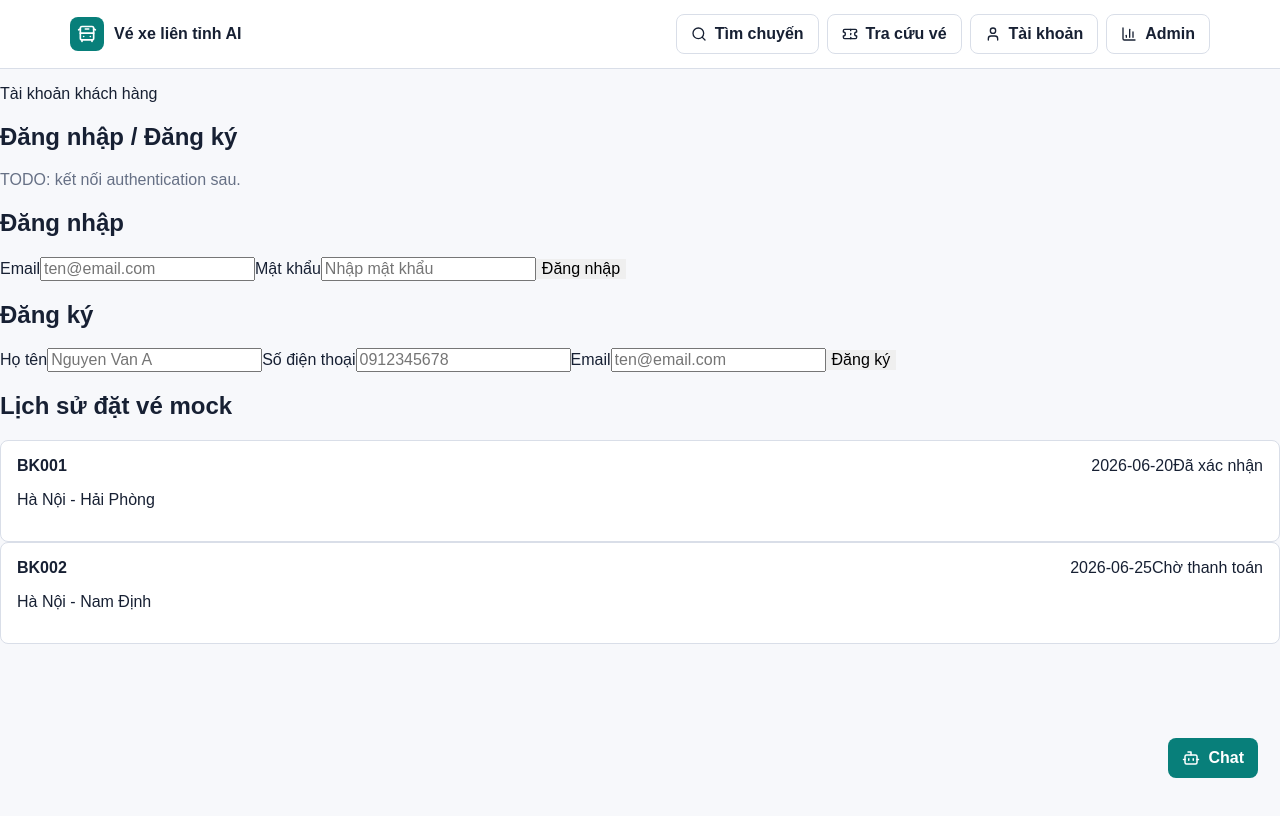
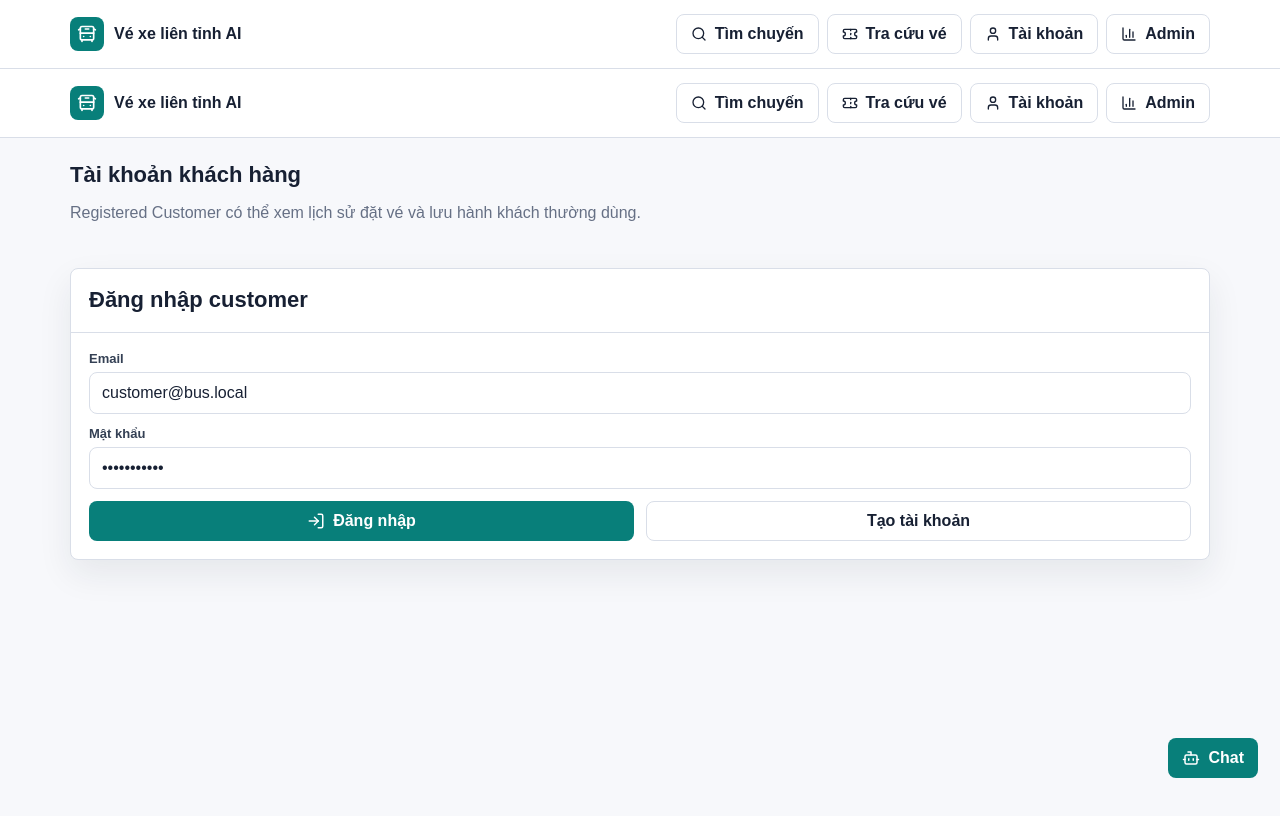
Before and after one commit to kinnynee/H-th-ng-t-v-xe-kh-ch-li-n-t-nh-t-ch-h-p-AI, a Next.js app in the folder apps/web/: page /account in a window 1280 px wide. Shown: the top 816 px of the page. Built offline with nearby package versions, Linux system fonts and the light colour scheme.

Commit message:
feat(web): enhance customer account management

```diff
--- a/apps/web/src/app/account/page.jsx
+++ b/apps/web/src/app/account/page.jsx
@@ -1,83 +1,255 @@
-'use client';
+"use client";
 
-import { useState } from 'react';
+import { useEffect, useState } from "react";
+import { LogIn, Plus, Save, Trash2, UserRound, XCircle } from "lucide-react";
+import SiteChrome from "../../components/SiteChrome";
+import { gql, money, shortDateTime } from "../../lib/graphql";
 
-const history = [
-  { code: 'BK001', route: 'Hà Nội - Hải Phòng', date: '2026-06-20', status: 'Đã xác nhận' },
-  { code: 'BK002', route: 'Hà Nội - Nam Định', date: '2026-06-25', status: 'Chờ thanh toán' },
-];
+const LOGIN = `
+mutation Login($email: String!, $password: String!) {
+  login(email: $email, password: $password) {
+    accessToken
+    user { id email role name savedPassengers { id fullName phone email documentId } }
+  }
+}`;
+
+const REGISTER = `
+mutation Register($input: RegisterCustomerInput!) {
+  registerCustomer(input: $input) {
+    accessToken
+    user { id email role name savedPassengers { id fullName phone email documentId } }
+  }
+}`;
+
+const ACCOUNT = `
+query Account($userId: ID!) {
+  myBookings(userId: $userId) {
+    code status routeName departureTime customerEmail totalAmount
+    seatIds
+    tickets { id seatId qrPayload }
+  }
+  savedPassengers(userId: $userId) {
+    id fullName phone email documentId
+  }
+}`;
+
+const SAVE_PASSENGER = `
+mutation SavePassenger($userId: ID!, $passenger: SavedPassengerInput!) {
+  savePassenger(userId: $userId, passenger: $passenger) {
+    id fullName phone email documentId
+  }
+}`;
+
+const DELETE_PASSENGER = `
+mutation DeletePassenger($userId: ID!, $passengerId: ID!) {
+  deleteSavedPassenger(userId: $userId, passengerId: $passengerId)
+}`;
+
+const CANCEL = `
+mutation Cancel($code: ID!) {
+  cancelBooking(code: $code) { code status }
+}`;
 
 export default function AccountPage() {
-  const [notice, setNotice] = useState('');
+  const [mode, setMode] = useState("login");
+  const [user, setUser] = useState(null);
+  const [credentials, setCredentials] = useState({
+    name: "Customer Demo",
+    email: "customer@bus.local",
+    password: "customer123"
+  });
+  const [passenger, setPassenger] = useState({
+    fullName: "Nguyễn Văn An",
+    phone: "0909000000",
+    email: "customer@bus.local",
+    documentId: "CCCD001"
+  });
+  const [bookings, setBookings] = useState([]);
+  const [passengers, setPassengers] = useState([]);
+  const [message, setMessage] = useState("");
 
-  const handleSubmit = (event, mode) => {
-    event.preventDefault();
-    setNotice(`Đây là form mock cho chức năng ${mode}.`);
-    // TODO: Kết nối authentication sau.
-  };
+  async function loadAccount(nextUser = user) {
+    if (!nextUser) return;
+    const data = await gql(ACCOUNT, { userId: nextUser.id });
+    setBookings(data.myBookings);
+    setPassengers(data.savedPassengers);
+  }
+
+  useEffect(() => {
+    const raw = localStorage.getItem("busUser");
+    if (!raw || !localStorage.getItem("busAccessToken")) return;
+    const stored = JSON.parse(raw);
+    setUser(stored);
+    loadAccount(stored).catch((error) => setMessage(error.message));
+  }, []);
+
+  async function submitAuth() {
+    setMessage("");
+    try {
+      const data = mode === "login"
+        ? await gql(LOGIN, { email: credentials.email, password: credentials.password })
+        : await gql(REGISTER, { input: credentials });
+      const auth = mode === "login" ? data.login : data.registerCustomer;
+      const nextUser = auth.user;
+      if (nextUser.role !== "CUSTOMER") {
+        setMessage("Trang này dành cho tài khoản CUSTOMER.");
+        return;
+      }
+      localStorage.setItem("busUser", JSON.stringify(nextUser));
+      localStorage.setItem("busAccessToken", auth.accessToken);
+      setUser(nextUser);
+      setPassenger((current) => ({ ...current, email: nextUser.email }));
+      await loadAccount(nextUser);
+      setMessage("Đăng nhập customer thành công.");
+    } catch (error) {
+      setMessage(error.message);
+    }
+  }
+
+  function logout() {
+    localStorage.removeItem("busUser");
+    localStorage.removeItem("busAccessToken");
+    setUser(null);
+    setBookings([]);
+    setPassengers([]);
+  }
+
+  async function savePassenger() {
+    setMessage("");
+    try {
+      await gql(SAVE_PASSENGER, { userId: user.id, passenger });
+      await loadAccount();
+      setMessage("Đã lưu hành khách thường dùng.");
+    } catch (error) {
+      setMessage(error.message);
+    }
+  }
+
+  async function deletePassenger(passengerId) {
+    await gql(DELETE_PASSENGER, { userId: user.id, passengerId });
+    await loadAccount();
+  }
+
+  async function cancelBooking(booking) {
+    setMessage("");
+    try {
+      await gql(CANCEL, { code: booking.code });
+      await loadAccount();
+      setMessage(`Đã hủy booking ${booking.code}.`);
+    } catch (error) {
+      setMessage(error.message);
+    }
+  }
 
   return (
-    <main className="page-stack">
-      <section className="card">
-        <p className="eyebrow">Tài khoản khách hàng</p>
-        <h1>Đăng nhập / Đăng ký</h1>
-        <p className="muted">TODO: kết nối authentication sau.</p>
-        {notice ? <p className="todo-note">{notice}</p> : null}
+    <SiteChrome>
+      <main className="page stack">
+        <section className="section-title">
+          <div>
+            <h1>Tài khoản khách hàng</h1>
+            <p>Registered Customer có thể xem lịch sử đặt vé và lưu hành khách thường dùng.</p>
+          </div>
+          {user && <button className="ghost-button" onClick={logout}>Đăng xuất</button>}
+        </section>
 
-        <div className="account-grid">
-          <form className="form-card" onSubmit={(event) => handleSubmit(event, 'đăng nhập')}>
-            <h2>Đăng nhập</h2>
-            <label>
-              Email
-              <input type="email" placeholder="ten@email.com" />
+        {message && <div className="empty">{message}</div>}
+
+        {!user && (
+          <section className="panel">
+            <div className="panel-header">
+              <h2>{mode === "login" ? "Đăng nhập customer" : "Tạo tài khoản customer"}</h2>
+            </div>
+            <div className="panel-body form-grid">
+              {mode === "register" && (
+                <label className="field">
+                  <span>Họ tên</span>
+                  <input className="input" value={credentials.name} onChange={(event) => setCredentials((current) => ({ ...current, name: event.target.value }))} />
                 </label>
-            <label>
-              Mật khẩu
-              <input type="password" placeholder="Nhập mật khẩu" />
+              )}
+              <label className="field">
+                <span>Email</span>
+                <input className="input" value={credentials.email} onChange={(event) => setCredentials((current) => ({ ...current, email: event.target.value }))} />
               </label>
-            <button className="button" type="submit">
-              Đăng nhập
+              <label className="field">
+                <span>Mật khẩu</span>
+                <input className="input" type="password" value={credentials.password} onChange={(event) => setCredentials((current) => ({ ...current, password: event.target.value }))} />
+              </label>
+              <div className="two-cols">
+                <button className="primary-button" onClick={submitAuth}>
+                  <LogIn size={18} /> {mode === "login" ? "Đăng nhập" : "Đăng ký"}
                 </button>
-          </form>
-
-          <form className="form-card" onSubmit={(event) => handleSubmit(event, 'đăng ký')}>
-            <h2>Đăng ký</h2>
-            <label>
-              Họ tên
-              <input type="text" placeholder="Nguyen Van A" />
-            </label>
-            <label>
-              Số điện thoại
-              <input type="tel" placeholder="0912345678" />
-            </label>
-            <label>
-              Email
-              <input type="email" placeholder="ten@email.com" />
-            </label>
-            <button className="button button--secondary" type="submit">
-              Đăng ký
+                <button className="ghost-button" onClick={() => setMode(mode === "login" ? "register" : "login")}>
+                  {mode === "login" ? "Tạo tài khoản" : "Đã có tài khoản"}
                 </button>
-          </form>
+              </div>
             </div>
           </section>
+        )}
 
-      <section className="card">
-        <h2>Lịch sử đặt vé mock</h2>
-        <div className="list-stack">
-          {history.map((item) => (
-            <article key={item.code} className="trip-card">
-              <div className="trip-card__content">
-                <strong>{item.code}</strong>
-                <p>{item.route}</p>
+        {user && (
+          <section className="split">
+            <div className="stack">
+              <div className="panel">
+                <div className="panel-header">
+                  <h2>
+                    <UserRound size={18} /> {user.name}
+                  </h2>
+                  <p>{user.email}</p>
                 </div>
-              <div className="trip-meta">
-                <span>{item.date}</span>
-                <span>{item.status}</span>
+                <div className="panel-body form-grid">
+                  <h3>Hành khách thường dùng</h3>
+                  <div className="two-cols">
+                    <input className="input" value={passenger.fullName} onChange={(event) => setPassenger((current) => ({ ...current, fullName: event.target.value }))} placeholder="Họ tên" />
+                    <input className="input" value={passenger.phone} onChange={(event) => setPassenger((current) => ({ ...current, phone: event.target.value }))} placeholder="Số điện thoại" />
                   </div>
+                  <div className="two-cols">
+                    <input className="input" value={passenger.email} onChange={(event) => setPassenger((current) => ({ ...current, email: event.target.value }))} placeholder="Email" />
+                    <input className="input" value={passenger.documentId} onChange={(event) => setPassenger((current) => ({ ...current, documentId: event.target.value }))} placeholder="Giấy tờ" />
+                  </div>
+                  <button className="primary-button" onClick={savePassenger}>
+                    <Save size={18} /> Lưu hành khách
+                  </button>
+                  <div className="trip-list">
+                    {passengers.map((item) => (
+                      <div className="ticket-card" key={item.id}>
+                        <strong>{item.fullName}</strong>
+                        <p>{item.phone} - {item.email}</p>
+                        <p className="muted">{item.documentId || "Chưa có giấy tờ"}</p>
+                        <button className="ghost-button" onClick={() => deletePassenger(item.id)}>
+                          <Trash2 size={16} /> Xóa
+                        </button>
+                      </div>
+                    ))}
+                  </div>
+                </div>
+              </div>
+            </div>
+
+            <div className="panel">
+              <div className="panel-header">
+                <h2>Lịch sử booking</h2>
+                <p>Booking được tạo khi checkout bằng tài khoản customer.</p>
+              </div>
+              <div className="panel-body stack">
+                {bookings.length === 0 && <div className="empty">Chưa có booking nào gắn với tài khoản này.</div>}
+                {bookings.map((booking) => (
+                  <article className="ticket-card" key={booking.code}>
+                    <span className="badge status">{booking.status}</span>
+                    <h3>{booking.code}</h3>
+                    <p>{booking.routeName} - {shortDateTime(booking.departureTime)}</p>
+                    <p>{booking.seatIds.join(", ")} - {money(booking.totalAmount)}</p>
+                    {!["CANCELLED", "CHECKED_IN", "COMPLETED"].includes(booking.status) && (
+                      <button className="danger-button" onClick={() => cancelBooking(booking)}>
+                        <XCircle size={18} /> Hủy booking
+                      </button>
+                    )}
                   </article>
                 ))}
               </div>
+            </div>
           </section>
+        )}
       </main>
+    </SiteChrome>
   );
 }
```
Lines whose indentation alone changed are shown as unchanged.
